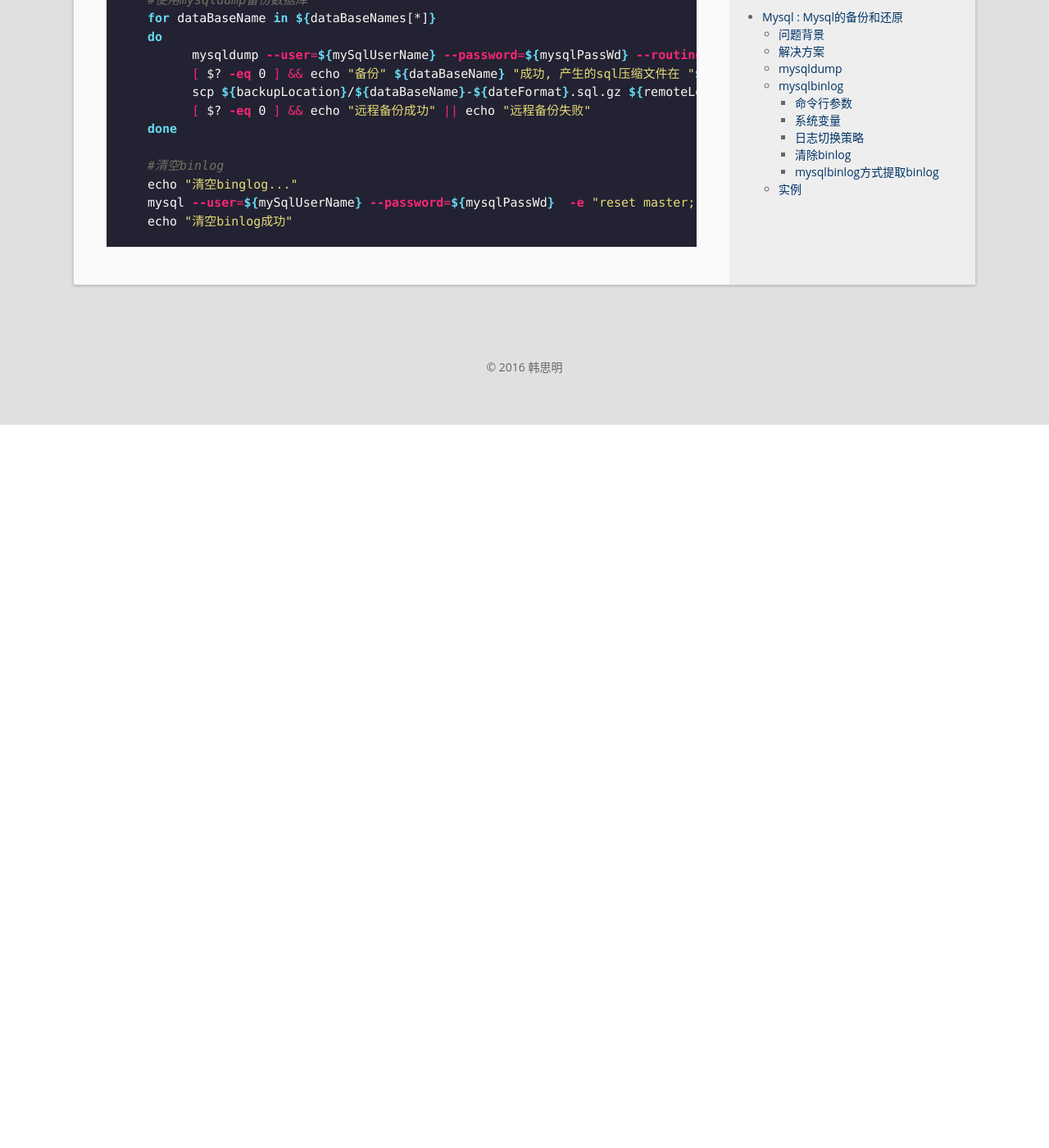
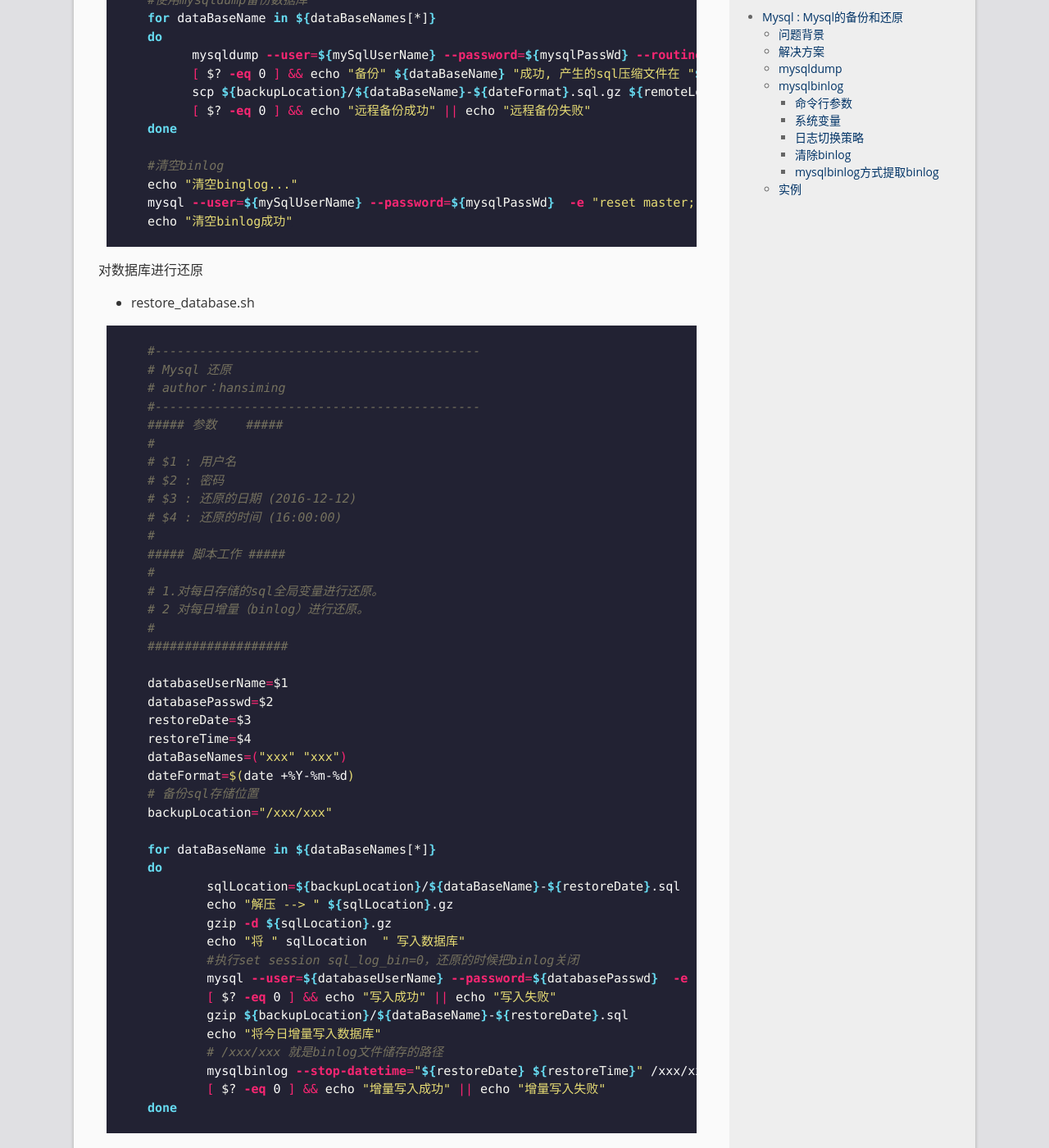
Before and after one commit to hansiming/Blog, a Jekyll site: the page built from _posts/2016-12-09-mysql备份和还原.md, in a window 1280 px wide and 1400 px high, scrolled down 3593 px. Shown: the whole window at 82% size. Built offline with Jekyll 4.4.1, drawn with Linux system fonts in a browser that asks for light colours; before the commit the page ends 4111 px from its top, so only the background shows below that; some of the changed text lies outside the part shown.

Commit message:
update mysql

```diff
--- a/_posts/2016-12-09-mysql备份和还原.md
+++ b/_posts/2016-12-09-mysql备份和还原.md
@@ -147,3 +147,52 @@ echo "清空binglog..."
 mysql --user=${mySqlUserName} --password=${mysqlPassWd}  -e "reset master;"
 echo "清空binlog成功"
 {% endhighlight %}
+
+对数据库进行还原
+
+  * restore_database.sh
+
+{% highlight shell %}
+#--------------------------------------------
+# Mysql 还原
+# author：hansiming
+#--------------------------------------------
+##### 参数    #####
+#
+# $1 : 用户名
+# $2 : 密码
+# $3 : 还原的日期 (2016-12-12)
+# $4 : 还原的时间 (16:00:00)
+#
+##### 脚本工作 #####
+#
+# 1.对每日存储的sql全局变量进行还原。
+# 2 对每日增量（binlog）进行还原。
+#
+###################
+
+databaseUserName=$1
+databasePasswd=$2
+restoreDate=$3
+restoreTime=$4
+dataBaseNames=("xxx" "xxx")
+dateFormat=$(date +%Y-%m-%d)
+# 备份sql存储位置
+backupLocation="/xxx/xxx"
+
+for dataBaseName in ${dataBaseNames[*]}
+do
+        sqlLocation=${backupLocation}/${dataBaseName}-${restoreDate}.sql
+        echo "解压 --> " ${sqlLocation}.gz
+        gzip -d ${sqlLocation}.gz
+        echo "将 " sqlLocation  " 写入数据库"
+        #执行set session sql_log_bin=0，还原的时候把binlog关闭
+        mysql --user=${databaseUserName} --password=${databasePasswd}  -e "set session sql_log_bin=0;source ${backupLocation}/${dataBaseName}-${restoreDate}.sql;set session sql_log_bin=1;"
+        [ $? -eq 0 ] && echo "写入成功" || echo "写入失败"
+        gzip ${backupLocation}/${dataBaseName}-${restoreDate}.sql
+        echo "将今日增量写入数据库"
+        # /xxx/xxx 就是binlog文件储存的路径
+        mysqlbinlog --stop-datetime="${restoreDate} ${restoreTime}" /xxx/xxx/daily.0* | mysql --user=${databaseUserName} --password=${databasePasswd}
+        [ $? -eq 0 ] && echo "增量写入成功" || echo "增量写入失败"
+done
+{% endhighlight %}
```
Also changed, not shown: other parts of _posts/2016-12-09-mysql备份和还原.md (+1 -1 lines).
